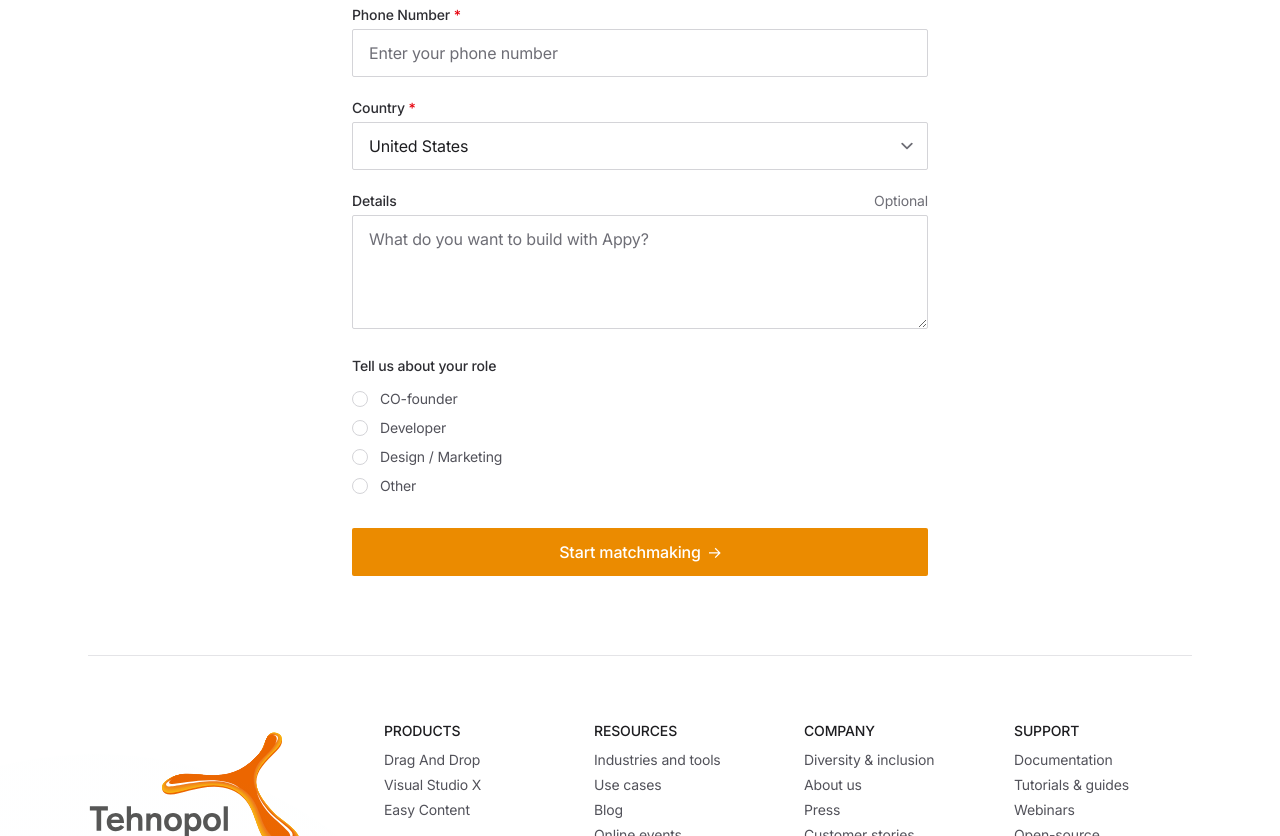
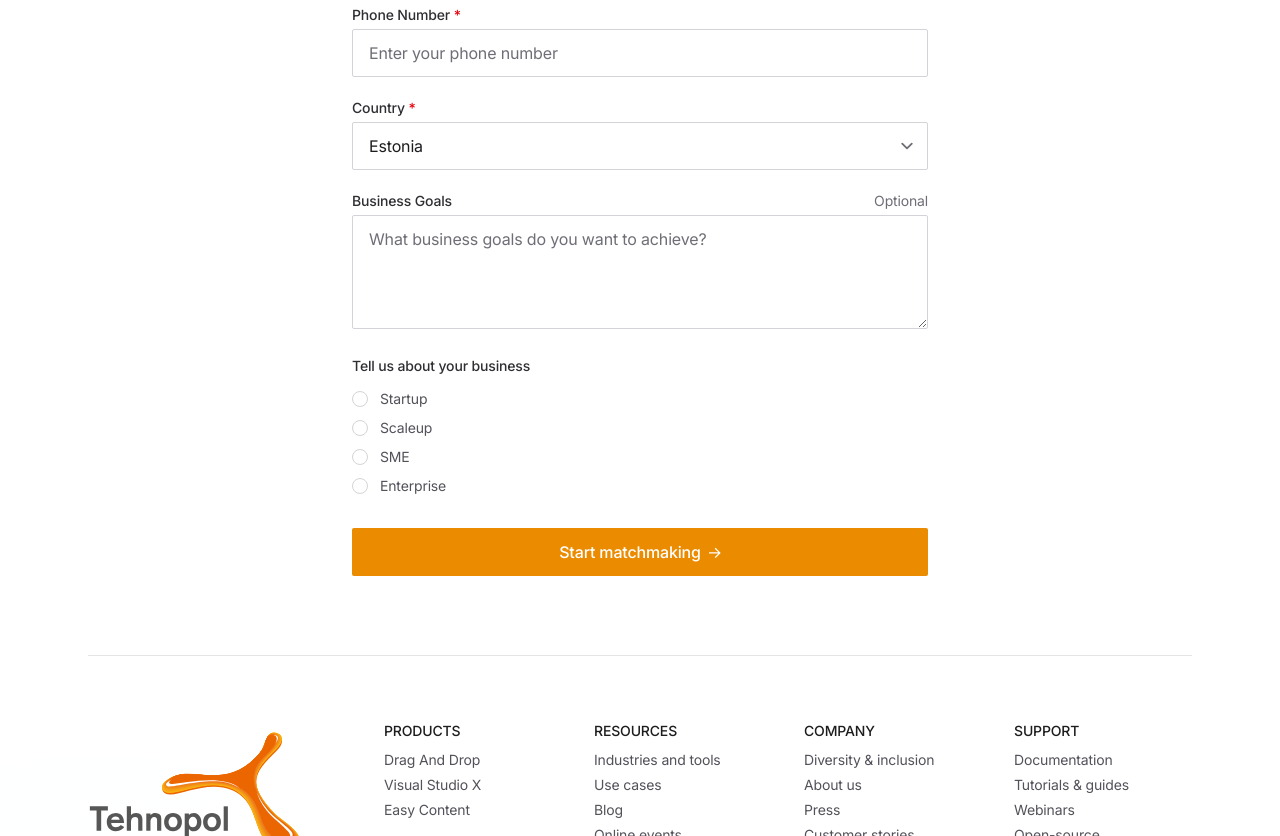
Before and after one commit to artifig/tehnopol-matchmaking, a Next.js app: page /contact in a window 1280 px wide. Shown: the part 600-1436 px from the top of the page. Built offline with nearby package versions, Linux system fonts and the light colour scheme.

Commit message:
Update contact page and hero component to reflect Tehnopol branding, including changes to titles, descriptions, and form fields for improved alignment with business goals.

```diff
--- a/app/contact/page.tsx
+++ b/app/contact/page.tsx
@@ -1,11 +1,13 @@
 export const metadata = {
-  title: 'Contact - Appy',
-  description: 'Page description',
+  title: 'Tehnopol Matchmaking',
+  description: 'Share your business goals and we will find the right people to help you achieve it.',
 }
 
 import PageIllustration from '@/components/page-illustration'
 
-export default function Contact() {
+export default async function Contact({ searchParams }: { searchParams: Promise<{ goals?: string }> }) {
+  const sp = await searchParams;
+  const goals = sp?.goals || "";
   return (
     <>
       {/*  Page illustration */}
@@ -19,8 +21,8 @@
 
             {/* Page header */}
             <div className="max-w-3xl mx-auto text-center pb-12 md:pb-16">
-              <h1 className="h1 font-red-hat-display mb-4">Get started with Appy in seconds</h1>
-              <p className="text-xl text-gray-600 dark:text-gray-400">We'll send you a text with a link to download the app.</p>
+              <h1 className="h1 font-red-hat-display mb-4">Get started with the assessment</h1>
+              <p className="text-xl text-gray-600 dark:text-gray-400">We'll match you with the best people to help you achieve your business goals.</p>
             </div>
 
             {/* Contact form */}
@@ -51,39 +53,38 @@
                 <div className="w-full px-3">
                   <label className="block text-gray-800 dark:text-gray-300 text-sm font-medium mb-1" htmlFor="country">Country <span className="text-red-600">*</span></label>
                   <select id="country" className="form-select w-full" required>
-                    <option>United States</option>
-                    <option>United Kingdom</option>
-                    <option>Germany</option>
+                    <option>Estonia</option>
+                    <option>Other</option>
                   </select>
                 </div>
               </div>
               <div className="flex flex-wrap -mx-3 mb-5">
                 <div className="w-full px-3">
                   <div className="flex justify-between items-center mb-1">
-                    <label className="block text-gray-800 dark:text-gray-300 text-sm font-medium" htmlFor="message">Details</label>
+                    <label className="block text-gray-800 dark:text-gray-300 text-sm font-medium" htmlFor="message">Business Goals</label>
                     <span className="text-sm text-gray-500">Optional</span>
                   </div>
-                  <textarea id="message" rows={4} className="form-textarea w-full" placeholder="What do you want to build with Appy?"></textarea>
+                  <textarea id="message" rows={4} className="form-textarea w-full" placeholder="What business goals do you want to achieve?" defaultValue={goals}></textarea>
                 </div>
               </div>
               <div className="flex flex-wrap -mx-3 mb-5">
                 <div className="w-full px-3">
-                  <div className="block text-gray-800 dark:text-gray-300 text-sm font-medium mb-3">Tell us about your role</div>
+                  <div className="block text-gray-800 dark:text-gray-300 text-sm font-medium mb-3">Tell us about your business</div>
                   <label className="flex items-center mb-2">
                     <input type="radio" className="form-radio" name="role" />
-                    <span className="text-sm text-gray-600 dark:text-gray-400 ml-3">CO-founder</span>
+                    <span className="text-sm text-gray-600 dark:text-gray-400 ml-3">Startup</span>
                   </label>
                   <label className="flex items-center mb-2">
                     <input type="radio" className="form-radio" name="role" />
-                    <span className="text-sm text-gray-600 dark:text-gray-400 ml-3">Developer</span>
+                    <span className="text-sm text-gray-600 dark:text-gray-400 ml-3">Scaleup</span>
                   </label>
                   <label className="flex items-center mb-2">
                     <input type="radio" className="form-radio" name="role" />
-                    <span className="text-sm text-gray-600 dark:text-gray-400 ml-3">Design / Marketing</span>
+                    <span className="text-sm text-gray-600 dark:text-gray-400 ml-3">SME</span>
                   </label>
                   <label className="flex items-center mb-2">
                     <input type="radio" className="form-radio" name="role" />
-                    <span className="text-sm text-gray-600 dark:text-gray-400 ml-3">Other</span>
+                    <span className="text-sm text-gray-600 dark:text-gray-400 ml-3">Enterprise</span>
                   </label>
                 </div>
               </div>
--- a/components/hero-home.tsx
+++ b/components/hero-home.tsx
@@ -15,13 +15,11 @@
               <h1 className="h1 lg:text-6xl mb-4 font-red-hat-display font-black" data-aos="fade-down">Your potential, unlocked</h1>
               <p className="text-xl text-gray-600 dark:text-gray-400" data-aos="fade-down" data-aos-delay="150">Our matchmaking platform connects you with the right people to achieve your goals.</p>
               {/* CTA form */}
-              <form className="mt-8" data-aos="fade-down" data-aos-delay="300">
+              <form className="mt-8" data-aos="fade-down" data-aos-delay="300" method="get" action="/contact">
                 <div className="flex flex-col sm:flex-row justify-center max-w-sm mx-auto sm:max-w-md md:mx-0">
-                  <input type="tel" className="form-input w-full mb-2 sm:mb-0 sm:mr-2" placeholder="Phone number" aria-label="Phone number" />
-                  <a className="btn text-white bg-orange-500 hover:bg-orange-400 shrink-0" href="#0">Start matchmaking</a>
+                  <input type="text" name="goals" className="form-input w-full mb-2 sm:mb-0 sm:mr-2" placeholder="Business goals" aria-label="Business goals" />
+                  <button type="submit" className="btn text-white bg-orange-500 hover:bg-orange-400 shrink-0">Start matchmaking</button>
                 </div>
-                {/* Success message */}
-                {/* <p className="text-center md:text-left mt-2 opacity-75 text-sm">Thanks for subscribing!</p> */}
               </form>
               <ul className="max-w-sm sm:max-w-md mx-auto md:max-w-none text-gray-600 dark:text-gray-400 mt-8 -mb-2" data-aos="fade-down" data-aos-delay="450">
                 <li className="flex items-center mb-2">
```
